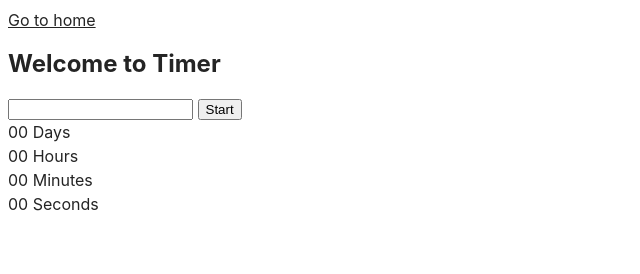
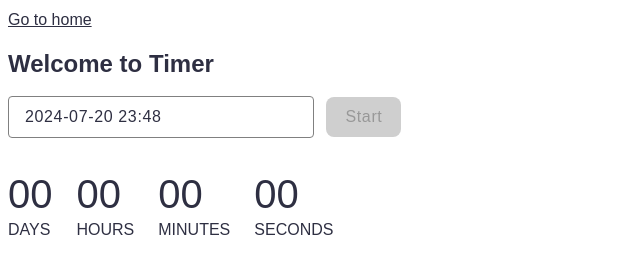
Before and after one commit to an-na-kuzmina/goit-js-hw-10, a website built with Vite: page src/1-timer.html in a window 1280 px wide. Shown: the whole page, without its empty margins (0-640 px from the left). Built offline with nearby package versions, Linux system fonts and the light colour scheme.

Commit message:
finish timer

```diff
--- a/src/css/styles.css
+++ b/src/css/styles.css
@@ -10,12 +10,12 @@
 */
 
 :root {
-  font-family: Inter, Avenir, Helvetica, Arial, sans-serif;
+  font-family: 'Montserrat', sans-serif;
   font-size: 16px;
   line-height: 24px;
   font-weight: 400;
 
-  color: #242424;
+  color: #2e2f42;
   background-color: rgba(255, 255, 255, 0.87);
 
   font-synthesis: none;
@@ -36,7 +36,17 @@ a {
 }
 
 button {
+  font-family: inherit;
   cursor: pointer;
+  border-radius: 8px;
+  border: none;
+  padding: 8px 16px;
+  font-weight: 500;
+  font-size: 16px;
+  line-height: 1.5;
+  letter-spacing: 0.04em;
+  color: #fff;
+  background-color: #4e75ff;
 }
 
 img {
@@ -62,3 +72,68 @@ img {
 .nav-link:focus {
   color: #747bff;
 }
+
+/* Timer */
+
+.timer {
+  display: flex;
+  width: 346px;
+  gap: 24px;
+  margin-top: 32px;
+}
+
+.field {
+  display: flex;
+  flex-direction: column;
+}
+
+span.value {
+  font-size: 40px;
+  line-height: 1.2;
+}
+
+span.label {
+  text-transform: uppercase;
+}
+
+input[id='datetime-picker'] {
+  width: 272px;
+  height: 24px;
+  padding: 8px 16px;
+  border-radius: 4px;
+  border: 1px solid #808080;
+  font-weight: 400;
+  font-size: 16px;
+  line-height: 1.5;
+  letter-spacing: 0.04em;
+  color: #2e2f42;
+  margin-right: 8px;
+  background-color: #fff;
+}
+
+input:not([disabled]):hover {
+  border: 1px solid #000;
+}
+
+input:not([disabled]):active {
+  border: 1px solid #4e75ff;
+}
+
+input[disabled] {
+  color: #808080;
+  background-color: #fafafa;
+}
+
+button[data-start] {
+  width: 75px;
+  height: 40px;
+}
+
+button[disabled] {
+  color: #989898;
+  background-color: #cfcfcf;
+}
+
+button:not([disabled]):hover {
+  background-color: #6c8cff;
+}
--- a/src/js/1-timer.js
+++ b/src/js/1-timer.js
@@ -17,6 +17,60 @@ import 'flatpickr/dist/flatpickr.min.css';
 import iziToast from 'izitoast';
 import 'izitoast/dist/css/iziToast.min.css';
 
+const inputTimePicker = document.querySelector('input#datetime-picker');
+const startBtn = document.querySelector('button[data-start]');
+const dataDays = document.querySelector('span[data-days]');
+const dataHours = document.querySelector('span[data-hours]');
+const dataMinutes = document.querySelector('span[data-minutes]');
+const dataSeconds = document.querySelector('span[data-seconds]');
+let userSelectedDate;
+
+startBtn.disabled = true;
+
+const options = {
+  enableTime: true,
+  time_24hr: true,
+  defaultDate: new Date(),
+  minuteIncrement: 1,
+  onClose(selectedDates) {
+    userSelectedDate = selectedDates[0];
+    if (userSelectedDate.getTime() < Date.now()) {
+      startBtn.disabled = true;
+      iziToast.error({
+        message: 'Please choose a date in the future',
+        position: 'topRight',
+        timeout: 2000,
+      });
+    } else {
+      startBtn.disabled = false;
+    }
+  },
+};
+
+flatpickr(inputTimePicker, options);
+startBtn.addEventListener('click', startBtnClikHandler);
+
+function startBtnClikHandler(event) {
+  startBtn.disabled = true;
+  inputTimePicker.disabled = true;
+  const intervalId = setInterval(() => {
+    const dateDiff = userSelectedDate - Date.now();
+    if (dateDiff <= 0) {
+      inputTimePicker.disabled = false;
+      return clearInterval(intervalId);
+    }
+    const convertedDateDiff = convertMs(dateDiff);
+    updatedTimer(convertedDateDiff);
+  }, 1000);
+}
+
+function updatedTimer({ days, hours, minutes, seconds }) {
+  dataDays.textContent = String(days).padStart(2, 0);
+  dataHours.textContent = String(hours).padStart(2, 0);
+  dataMinutes.textContent = String(minutes).padStart(2, 0);
+  dataSeconds.textContent = String(seconds).padStart(2, 0);
+}
+
 function convertMs(ms) {
   // Number of milliseconds per unit of time
   const second = 1000;
@@ -35,7 +89,3 @@ function convertMs(ms) {
 
   return { days, hours, minutes, seconds };
 }
-
-console.log(convertMs(2000)); // {days: 0, hours: 0, minutes: 0, seconds: 2}
-console.log(convertMs(140000)); // {days: 0, hours: 0, minutes: 2, seconds: 20}
-console.log(convertMs(24140000)); // {days: 0, hours: 6 minutes: 42, seconds: 20}
```
